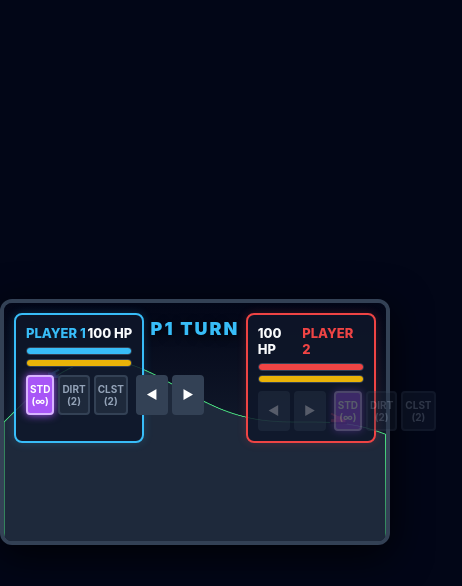
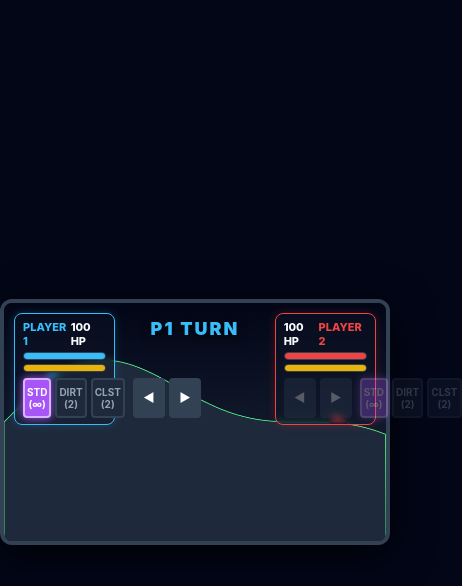
Before and after one commit to brandonbest13-personal/GoofGames, a plain HTML site: page tanks/index.html in a window 390 px wide. Both pictures are taken after a click on the button "PASS & PLAY". Shown: the whole page, 462 px wide, since content can reach past the window. Drawn offline with Linux system fonts and the light colour scheme.

Commit message:
Update index.html
mobile friendly player hud fix

```diff
--- a/tanks/index.html
+++ b/tanks/index.html
@@ -47,21 +47,22 @@
     }
 
     .player-hud {
-      background: rgba(15, 23, 42, 0.85);
-      border: 2px solid #334155;
-      padding: 10px;
+      background: rgba(15, 23, 42, 0.4); /* Increased transparency */
+      backdrop-filter: blur(3px); /* Keeps text readable over the terrain */
+      border: 1px solid rgba(51, 65, 85, 0.5); /* Thinner, transparent border */
+      padding: 6px 8px; /* Tighter padding */
       border-radius: 8px;
-      width: 36%;
+      width: 28%; /* Reduced width */
       pointer-events: auto;
       display: flex;
       flex-direction: column;
-      gap: 6px;
+      gap: 4px; /* Tighter vertical spacing */
     }
 
     .p1-hud { border-color: #38bdf8; box-shadow: 0 0 10px rgba(56, 189, 248, 0.2); }
     .p2-hud { border-color: #ef4444; box-shadow: 0 0 10px rgba(239, 68, 68, 0.2); }
 
-    .name-row { display: flex; justify-content: space-between; font-weight: 800; font-size: 13px; text-transform: uppercase; }
+    .name-row { display: flex; justify-content: space-between; font-weight: 800; font-size: 11px; text-transform: uppercase; }
     .p1-name { color: #38bdf8; }
     .p2-name { color: #ef4444; }
 
```
